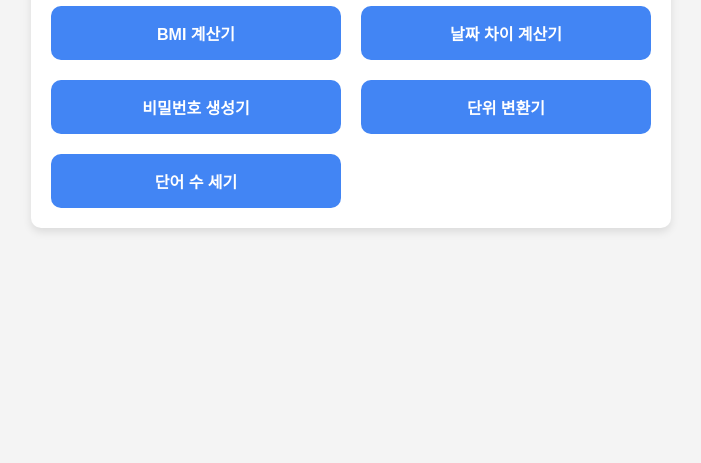
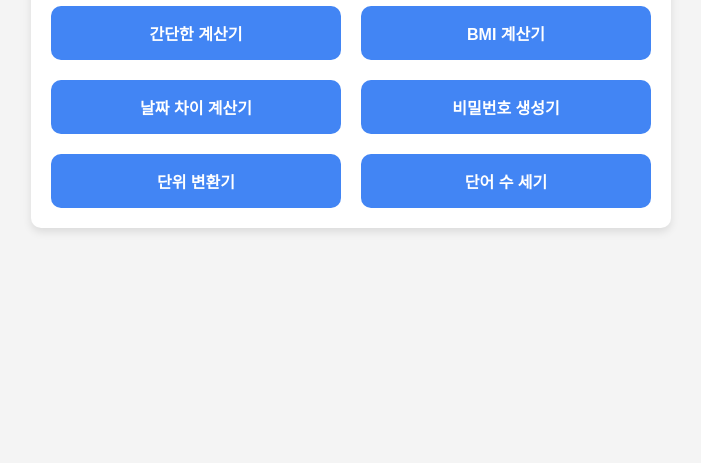
Before and after one commit to rakaso598/static-utility, a plain HTML site: page index.html in a window 1280 px wide. Shown: the part 337-800 px from the top of the page, without its empty margins (289-990 px from the left). Drawn offline with Linux system fonts and the light colour scheme.

Commit message:
Update index.html

```diff
--- a/index.html
+++ b/index.html
@@ -66,12 +66,14 @@
     <h1>유용한 도구들</h1>
 
     <div class="button-group">
+        <a href="utility.html#simple-calculator">간단한 계산기</a>
         <a href="utility.html#bmi-calculator">BMI 계산기</a>
         <a href="utility.html#date-calculator">날짜 차이 계산기</a>
         <a href="utility.html#password-generator">비밀번호 생성기</a>
         <a href="utility.html#unit-converter">단위 변환기</a>
         <a href="utility.html#word-count">단어 수 세기</a>
         <!-- 새로운 버튼 추가 가능 -->
+
         <!-- <a href="utility.html#new-feature">새로운 기능</a> -->
     </div>
 </div>
```
